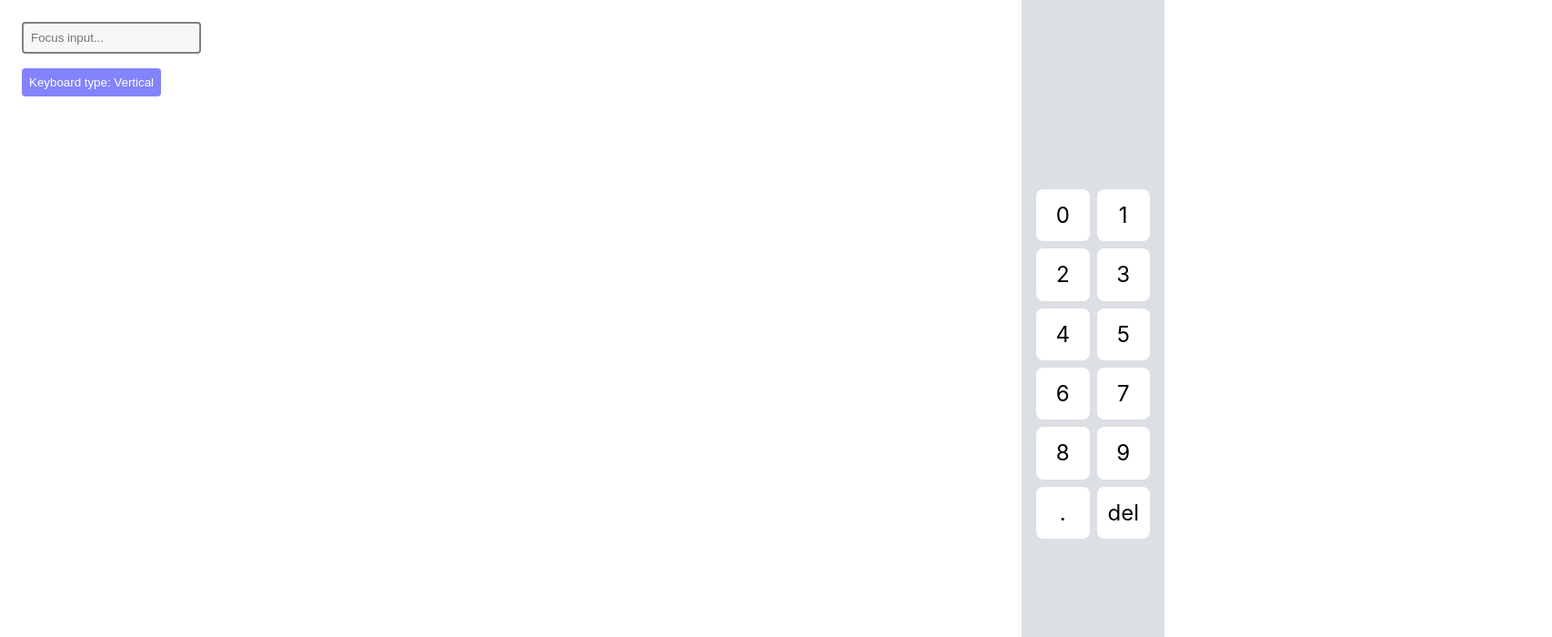
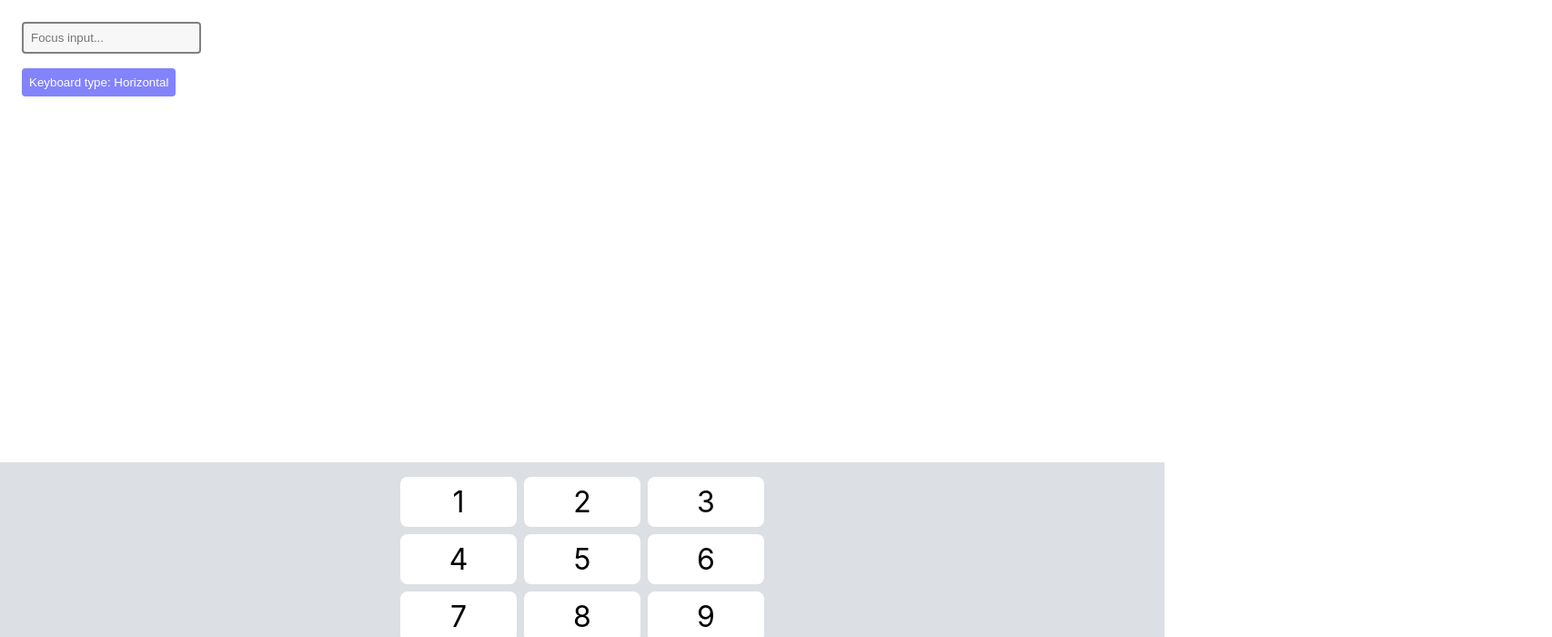
Before and after one commit to andymcgunagle/custom-react-keyboard, a React (Create React App) app: page / in a window 1280 px wide. Shown: the top 700 px of the page at 91% size, 1706 px wide, since content can reach past the window. Built offline with nearby package versions, Linux system fonts and the light colour scheme.

Commit message:
makes CustomKeyboard the default on page load.

```diff
--- a/src/App.tsx
+++ b/src/App.tsx
@@ -32,7 +32,7 @@ const Button = styled.button`
 export default function App() {
   const [inputValue, setInputValue] = useState('');
   const [showKeyboard, setShowKeyboard] = useState(process.env.NODE_ENV === 'development');
-  const [useCustomVerticalKeyboard, setUseCustomVerticalKeyboard] = useState(true);
+  const [useCustomVerticalKeyboard, setUseCustomVerticalKeyboard] = useState(false);
   const inputRef = useRef<HTMLInputElement>(null);
 
   return (
```
